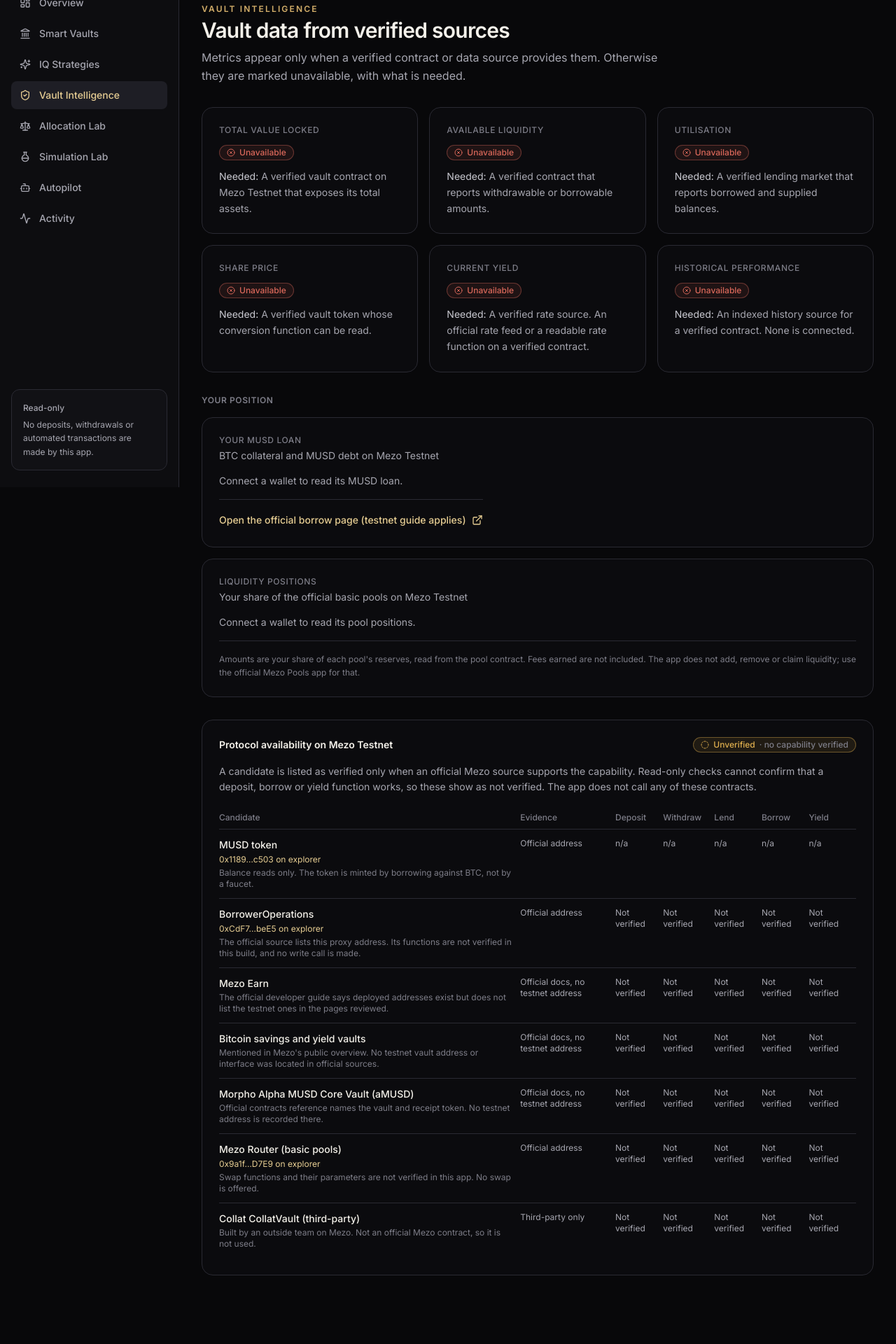
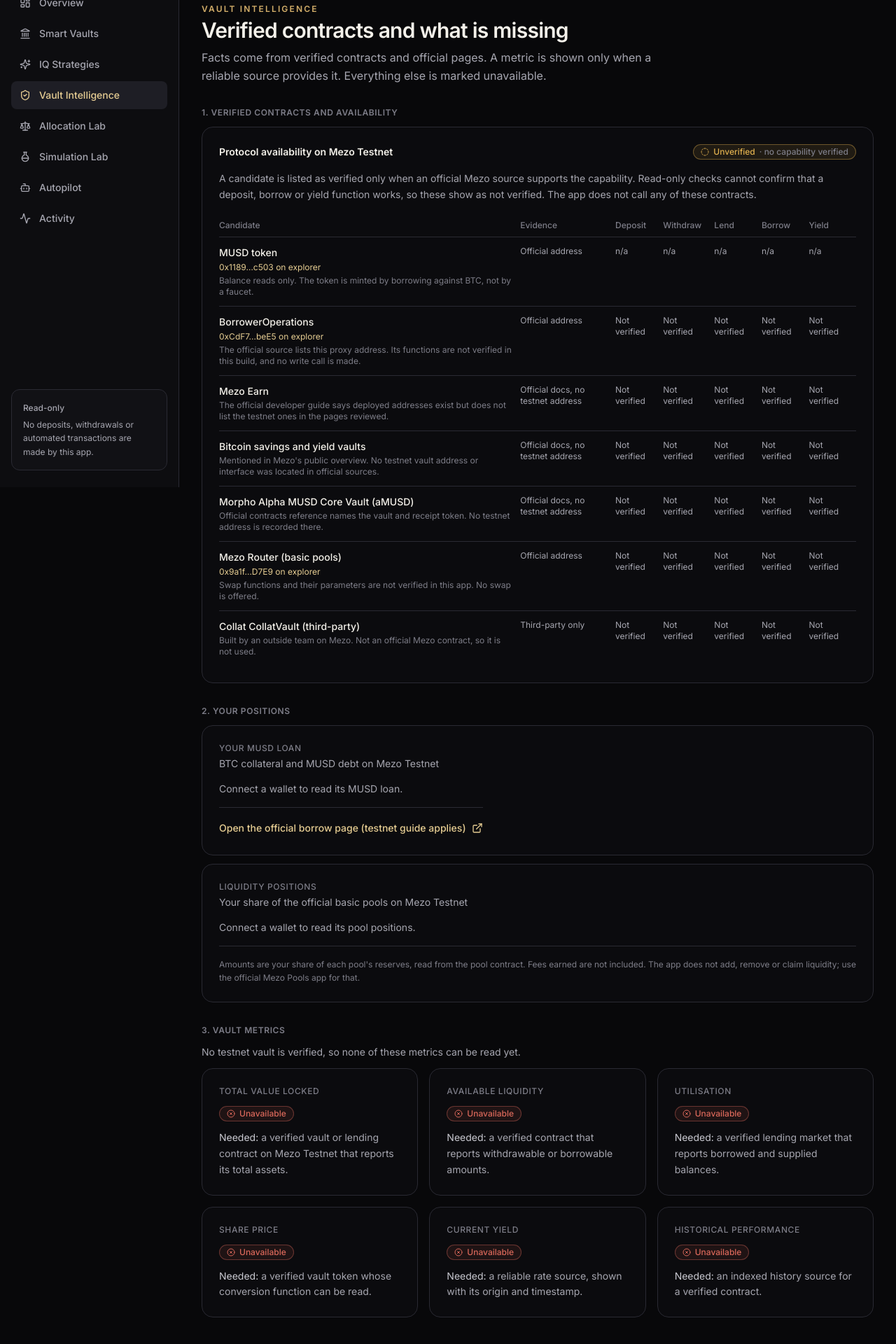
Before and after one commit to daud9/mezovault-iq, a React (Vite) app: page /app/vaults in a window 1280 px wide. Shown: the part 104-2024 px from the top of the page at 70% size. Before the commit the page ends 1966 px from the top, so only its background shows below. Built offline with nearby package versions, Linux system fonts and the light colour scheme.

Commit message:
Stage 1 submission: clearer landing copy, empty-state actions, Vault Intelligence order, simulation summary, Autopilot roadmap

```diff
--- a/src/pages/AllocationLab.tsx
+++ b/src/pages/AllocationLab.tsx
@@ -9,7 +9,7 @@
 import { VERIFIED_STRATEGY_PROFILES } from "../engine/catalog";
 import { useMusdBalance } from "../hooks/useMusdBalance";
 import { useWallet } from "../components/wallet/WalletProvider";
-import { Button } from "../components/ui/Button";
+import { Button, ButtonLink } from "../components/ui/Button";
 import { generateAllocation, validateAllocation, type AllocationRequest } from "../engine/allocation";
 import type { RiskTolerance } from "../engine/types";
 
@@ -72,7 +72,13 @@
           {!hasVerified ? (
             <EmptyState
               title="No verified strategies to allocate across"
-              description="Allocations need at least one verified strategy with a readable contract. None is available on Mezo Testnet, so no allocation or projected return is generated."
+              description="Live allocations use only verified strategies with readable contracts. None is available on Mezo Testnet, so no allocation or return is generated."
+              action={
+                <div className="flex flex-wrap justify-center gap-3">
+                  <ButtonLink to="/app/simulation" className="min-h-11">Open Simulation Lab</ButtonLink>
+                  <ButtonLink to="/app/strategies" variant="secondary" className="min-h-11">View IQ Strategies</ButtonLink>
+                </div>
+              }
             />
           ) : result ? (
             <Card className="space-y-4">
--- a/src/pages/IQStrategies.tsx
+++ b/src/pages/IQStrategies.tsx
@@ -1,5 +1,7 @@
 import { useMemo, useState } from "react";
 import { Card } from "../components/ui/Card";
+import { ButtonLink } from "../components/ui/Button";
+import { DEFAULT_NETWORK } from "../config/env";
 import { SectionHeader } from "../components/ui/SectionHeader";
 import { EmptyState } from "../components/ui/StateViews";
 import { ChoiceGroup } from "../components/forms/ChoiceGroup";
@@ -81,7 +83,14 @@
           ) : matches.length === 0 ? (
             <EmptyState
               title="No verified strategies are available"
-              description="No strategy on Mezo Testnet currently has a verified protocol contract, an official source and readable on-chain data. Nothing is shown in its place. This list fills in only when such a strategy is verified."
+              description="No strategy on Mezo Testnet currently has a verified protocol contract, an official source and readable on-chain data. Nothing is shown in its place, and no yields are estimated. This list fills in only when such a strategy is verified."
+              action={
+                <div className="flex flex-wrap justify-center gap-3">
+                  <ButtonLink to="/app/smart-vaults" variant="secondary" className="min-h-11">Explore Smart Vaults</ButtonLink>
+                  <ButtonLink to="/app" variant="secondary" className="min-h-11">Back to portfolio</ButtonLink>
+                  <a href={DEFAULT_NETWORK.explorerUrl} target="_blank" rel="noopener noreferrer" className="inline-flex min-h-11 items-center rounded-xl px-4 text-sm font-semibold text-gold-300 hover:underline">Mezo Testnet explorer</a>
+                </div>
+              }
             />
           ) : (
             <div className="grid gap-4 md:grid-cols-2">
--- a/src/pages/Landing.tsx
+++ b/src/pages/Landing.tsx
@@ -5,8 +5,8 @@
 import { WalletButton } from "../components/layout/WalletButton";
 
 const FEATURES = [
-  { icon: Compass, title: "IQ Strategies", body: "Discover MUSD and MEZO strategies with risk tiers and clear mechanics." },
-  { icon: ShieldCheck, title: "Vault Intelligence", body: "Evaluate contracts, collateral quality and concentration before capital moves." },
+  { icon: Compass, title: "IQ Strategies", body: "Lists only strategies backed by verified contracts. None is listed on Mezo Testnet yet." },
+  { icon: ShieldCheck, title: "Vault Intelligence", body: "Verified contract addresses and explorer links, with unavailable metrics shown openly." },
   { icon: SlidersHorizontal, title: "Allocation & Simulation", body: "Test allocations and outcome scenarios against your own assumptions." },
   { icon: Bot, title: "Autopilot (planned)", body: "Future automation limited to permissions you explicitly grant and can revoke." },
 ];
@@ -58,8 +58,8 @@
             Make Every MUSD Decision <span className="gold-text">Smarter.</span>
           </h1>
           <p className="mt-6 max-w-xl text-base leading-relaxed text-mist-400 sm:text-lg">
-            MezoVault IQ helps you discover DeFi strategies, evaluate their risk, simulate portfolio outcomes, and
-            eventually manage allocations through permissions you control.
+            See your live MUSD, BTC and MEZO balances on Mezo Testnet, discover verified DeFi opportunities, read the
+            evidence behind them, and run hypothetical simulations.
           </p>
           <div className="mt-8 flex flex-wrap items-center gap-3">
             <ButtonLink to="/app" className="min-h-11 px-5 py-3">
@@ -70,7 +70,7 @@
             </ButtonLink>
           </div>
           <p className="mt-5 text-xs text-mist-500">
-            Read-only. The app does not make deposits, withdrawals or automated transactions.
+            Read-only. This app sends no transactions. Swaps, deposits and borrowing are not available here yet.
           </p>
         </div>
       </section>
--- a/src/pages/SimulationLab.tsx
+++ b/src/pages/SimulationLab.tsx
@@ -146,6 +146,21 @@
         <div className="space-y-6">
           {comparison && comparison.baseline.valid && comparison.stressed.valid && (
             <>
+              <Card highlight className="space-y-4">
+                <div className="flex flex-wrap items-center justify-between gap-3">
+                  <h2 className="text-sm font-semibold text-mist-100">Hypothetical result (baseline, your assumptions)</h2>
+                  <DemoLabel note="Hypothetical" />
+                </div>
+                <div className="grid grid-cols-2 gap-4 sm:grid-cols-4">
+                  <div><p className="text-xs text-mist-500">Starting amount</p><p className="text-lg font-semibold text-mist-100">{formatUsdCents(form.principalUsd)}</p></div>
+                  <div><p className="text-xs text-mist-500">Estimated ending balance</p><p className="text-lg font-semibold text-mist-100">{formatUsdCents(comparison.baseline.totalValueUsd)}</p></div>
+                  <div><p className="text-xs text-mist-500">Estimated gain or loss</p><p className="text-lg font-semibold text-mist-100">{formatUsdCents(comparison.baseline.netGainUsd)} ({comparison.baseline.netReturnPct}%)</p></div>
+                  <div><p className="text-xs text-mist-500">Fees and direct costs</p><p className="text-lg font-semibold text-mist-100">{formatUsdCents(comparison.baseline.totalCostsUsd)}</p></div>
+                </div>
+                <p className="text-xs leading-relaxed text-mist-500">
+                  Based on your assumed {form.annualYieldPct}% annual yield over {form.months} months, {form.compounding === "monthly" ? "with monthly compounding" : "with simple interest"}. The yield is not a live or guaranteed rate. Stress results are below.
+                </p>
+              </Card>
               <div className="grid gap-4 sm:grid-cols-2">
                 <Card>
                   <p className="text-xs font-medium uppercase tracking-wider text-mist-500">Baseline</p>
--- a/src/pages/VaultIntelligence.tsx
+++ b/src/pages/VaultIntelligence.tsx
@@ -6,12 +6,12 @@
 import { PoolPositionsCard } from "../components/balance/PoolPositionsCard";
 
 const METRICS = [
-  { name: "Total value locked", needs: "A verified vault contract on Mezo Testnet that exposes its total assets." },
-  { name: "Available liquidity", needs: "A verified contract that reports withdrawable or borrowable amounts." },
-  { name: "Utilisation", needs: "A verified lending market that reports borrowed and supplied balances." },
-  { name: "Share price", needs: "A verified vault token whose conversion function can be read." },
-  { name: "Current yield", needs: "A verified rate source. An official rate feed or a readable rate function on a verified contract." },
-  { name: "Historical performance", needs: "An indexed history source for a verified contract. None is connected." },
+  { name: "Total value locked", needs: "a verified vault or lending contract on Mezo Testnet that reports its total assets" },
+  { name: "Available liquidity", needs: "a verified contract that reports withdrawable or borrowable amounts" },
+  { name: "Utilisation", needs: "a verified lending market that reports borrowed and supplied balances" },
+  { name: "Share price", needs: "a verified vault token whose conversion function can be read" },
+  { name: "Current yield", needs: "a reliable rate source, shown with its origin and timestamp" },
+  { name: "Historical performance", needs: "an indexed history source for a verified contract" },
 ];
 
 export function VaultIntelligence() {
@@ -19,29 +19,38 @@
     <div className="space-y-8">
       <SectionHeader
         eyebrow="Vault Intelligence"
-        title="Vault data from verified sources"
-        description="Metrics appear only when a verified contract or data source provides them. Otherwise they are marked unavailable, with what is needed."
+        title="Verified contracts and what is missing"
+        description="Facts come from verified contracts and official pages. A metric is shown only when a reliable source provides it. Everything else is marked unavailable."
       />
 
+      <section className="space-y-3">
+        <h2 className="text-xs font-semibold uppercase tracking-wider text-mist-500">1. Verified contracts and availability</h2>
+        <ProtocolTable />
+      </section>
+
+      <section className="space-y-3">
+        <h2 className="text-xs font-semibold uppercase tracking-wider text-mist-500">2. Your positions</h2>
+        <LoanCard />
+        <PoolPositionsCard />
+      </section>
+
+      <section className="space-y-3">
+        <h2 className="text-xs font-semibold uppercase tracking-wider text-mist-500">3. Vault metrics</h2>
+        <p className="text-sm leading-relaxed text-mist-400">
+          No testnet vault is verified, so none of these metrics can be read yet.
+        </p>
         <div className="grid gap-4 sm:grid-cols-2 xl:grid-cols-3">
           {METRICS.map((m) => (
             <Card key={m.name} className="space-y-3">
               <p className="text-xs font-medium uppercase tracking-wider text-mist-500">{m.name}</p>
               <DataStatus state="unavailable" />
               <p className="text-sm leading-relaxed text-mist-400">
-              <span className="text-mist-300">Needed:</span> {m.needs}
+                <span className="text-mist-300">Needed:</span> {m.needs}.
               </p>
             </Card>
           ))}
         </div>
-
-      <div className="space-y-4">
-        <h2 className="text-xs font-semibold uppercase tracking-wider text-mist-500">Your position</h2>
-        <LoanCard />
-        <PoolPositionsCard />
-      </div>
-
-      <ProtocolTable />
+      </section>
     </div>
   );
 }
```
Also changed, not shown: src/pages/Autopilot.tsx (+25 -10 lines). Lines whose indentation alone changed are shown as unchanged.
